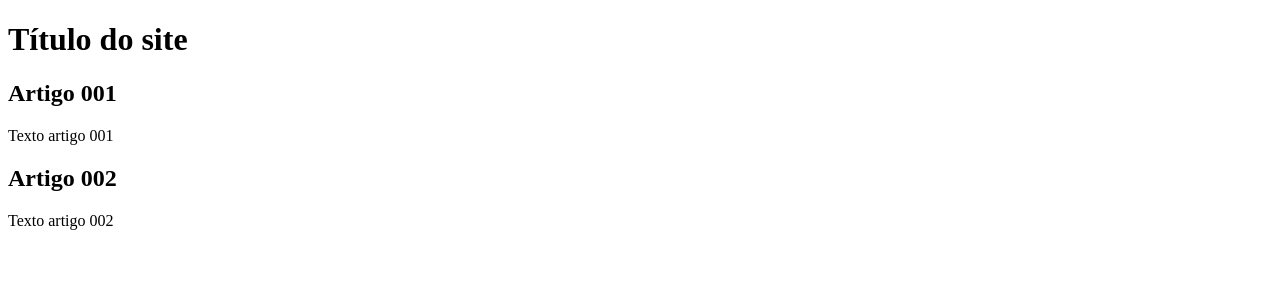
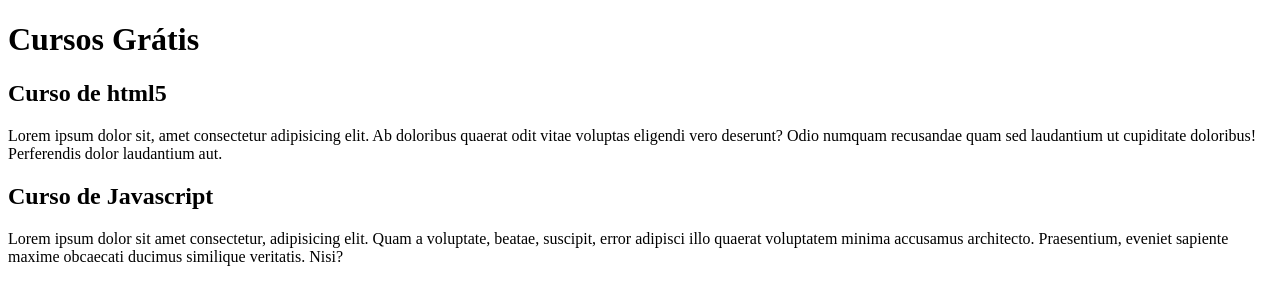
Before and after one commit to carlos-junior2/projeto-site, a plain HTML site: page index.html in a window 1280 px wide. Drawn offline with Linux system fonts and the light colour scheme.

Commit message:
Update index.html

```diff
--- a/index.html
+++ b/index.html
@@ -7,15 +7,15 @@
 </head>
 <body>
     <header>
-        <h1>Título do site</h1>
+        <h1>Cursos Grátis</h1>
     </header>
     <article>
-        <h2>Artigo 001</h2>
-        <p>Texto artigo 001</p>
+        <h2>Curso de html5</h2>
+        <p>Lorem ipsum dolor sit, amet consectetur adipisicing elit. Ab doloribus quaerat odit vitae voluptas eligendi vero deserunt? Odio numquam recusandae quam sed laudantium ut cupiditate doloribus! Perferendis dolor laudantium aut.</p>
     </article>
     <article>
-        <h2>Artigo 002</h2>
-        <p>Texto artigo 002</p>
+        <h2>Curso de Javascript</h2>
+        <p>Lorem ipsum dolor sit amet consectetur, adipisicing elit. Quam a voluptate, beatae, suscipit, error adipisci illo quaerat voluptatem minima accusamus architecto. Praesentium, eveniet sapiente maxime obcaecati ducimus similique veritatis. Nisi?</p>
     </article>
 </body>
 </html>
```
